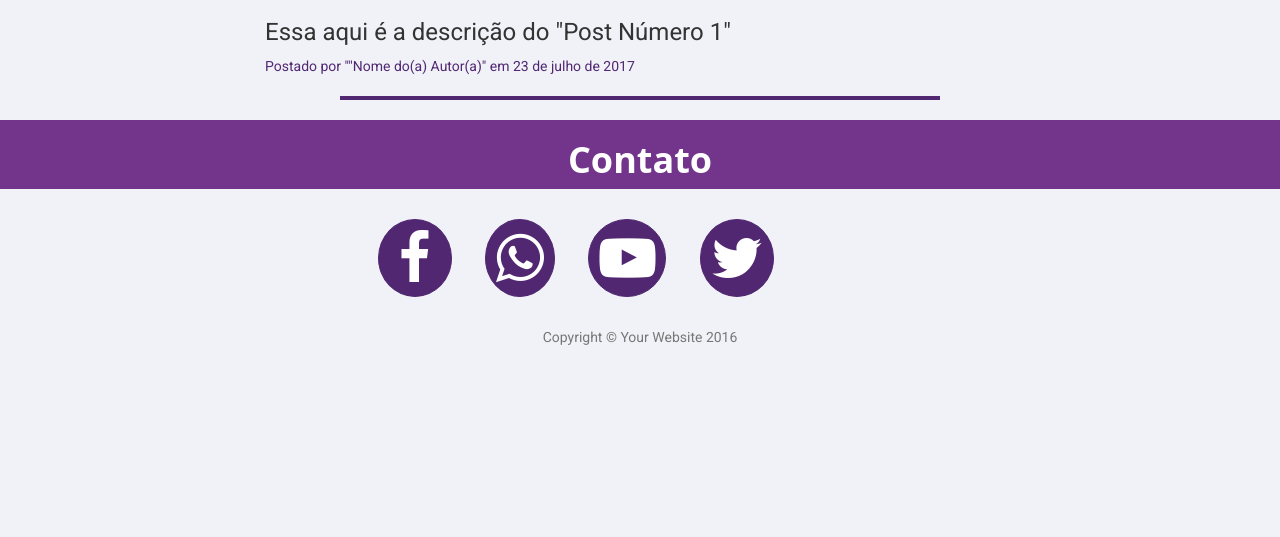
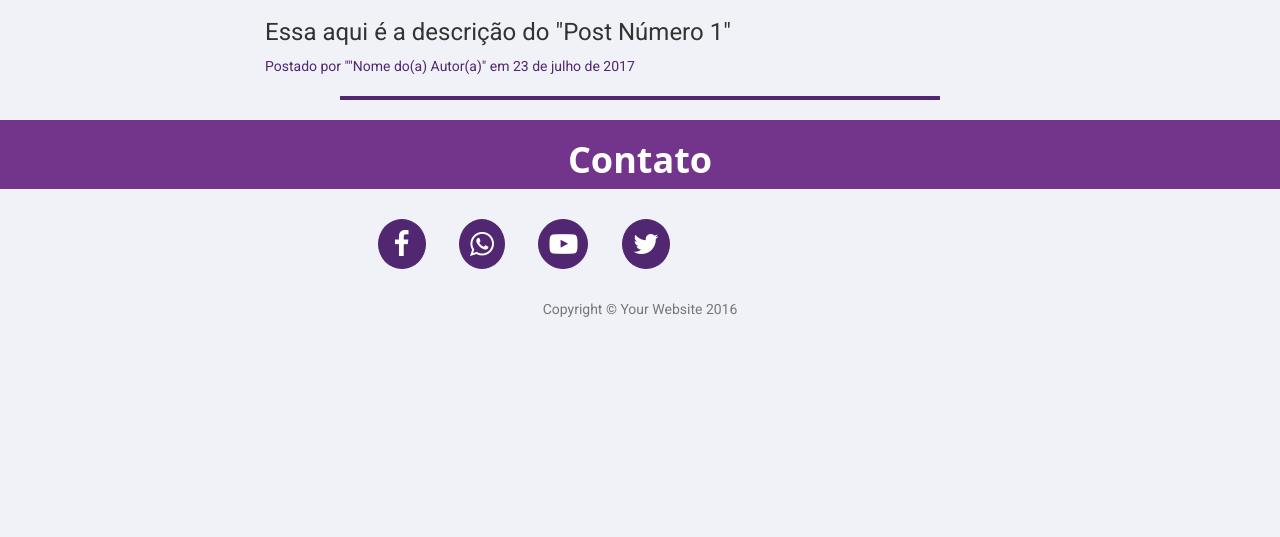
Before and after one commit to gxpunicornios/marketingnaveia, a PHP site: page / in a window 1280 px wide. Shown: the part 749-1286 px from the top of the page. After the commit the page ends 1066 px from the top, so only its background shows below. Run offline with PHP 8.4, Linux system fonts and the light colour scheme.

Commit message:
Diminuindo icones

```diff
--- a/css/style.css
+++ b/css/style.css
@@ -108,7 +108,7 @@ i{
   margin: 30px 15px;
 }
 i.fa-facebook{
-  padding: 10px 20px 10px 20px;
+  padding: 10px 15px 10px 15px;
 }
 
 .meio{
--- a/index.html
+++ b/index.html
@@ -136,10 +136,10 @@
         <div class="row">
           <div class="col-md-3"></div>
           <div class="col-md-6">
-            <i class="fa fa-facebook fa-4x" aria-hidden="true"></i>
-            <i class="fa fa-whatsapp fa-4x" aria-hidden="true"></i>
-            <i class="fa fa-youtube-play fa-4x"></i>
-            <i class="fa fa-twitter fa-4x text-center"></i>
+            <i class="fa fa-facebook fa-2x" aria-hidden="true"></i>
+            <i class="fa fa-whatsapp fa-2x" aria-hidden="true"></i>
+            <i class="fa fa-youtube-play fa-2x"></i>
+            <i class="fa fa-twitter fa-2x"></i>
           </div>
           <div class="col-md-3"></div>
         </div>
```
